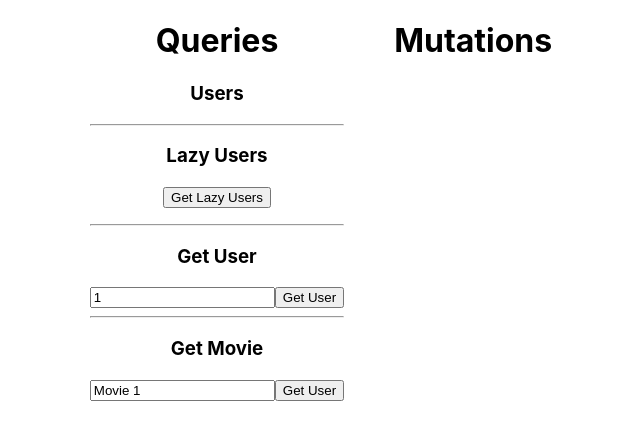
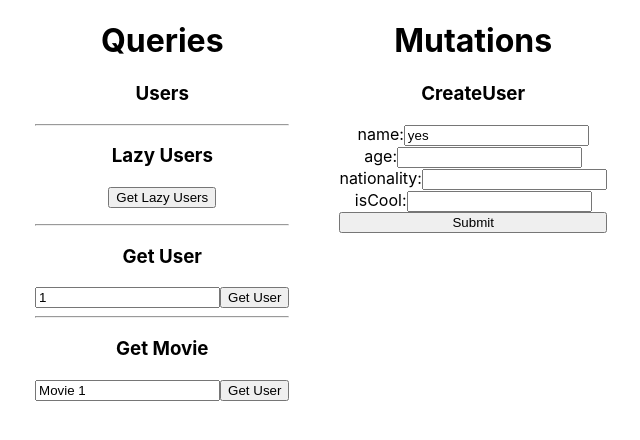
Before and after one commit to Sam-McCathie/gql, a React (Create React App) app in the folder client/: page / in a window 1280 px wide. Shown: the top 440 px of the page, without its empty margins (319-959 px from the left). Built offline with nearby package versions, Linux system fonts and the light colour scheme; no server answers.

Commit message:
mutations wip

```diff
--- a/client/src/App.js
+++ b/client/src/App.js
@@ -4,6 +4,7 @@ import DisplayUsers from './components/DisplayUsers';
 import LazyUsers from './components/LazyUsers';
 import GetUser from './components/GetUser';
 import GetMovie from './components/GetMovie';
+import CreateUser from './components/CreateUser';
 
 function App() {
   const client = new ApolloClient({
@@ -26,6 +27,7 @@ function App() {
         </div>
         <div style={{marginLeft: '50px'}}>
           <h1>Mutations</h1>
+          <CreateUser />
         </div>
       </div>
     </ApolloProvider>
--- /dev/null
+++ b/client/src/components/CreateUser.js
@@ -0,0 +1,50 @@
+import React, {useState} from 'react';
+
+const CreateUser = () => {
+  const [user, setUser] = useState({
+    name: 'yes',
+    age: null,
+    nationality: null,
+    isCool: null,
+  });
+
+  const handleChange = e => {
+    const {name, value} = e.target;
+    setUser(prev => {
+      return {
+        ...prev,
+        [name]: value,
+      };
+    });
+  };
+
+  return (
+    <div>
+      <h3>CreateUser</h3>
+      <form style={{display: 'flex', flexDirection: 'column'}}>
+        <label>
+          name:
+          <input type="text" name="name" value={user.name}></input>
+        </label>
+        <label>
+          age:
+          <input type="text" name="age" value={user.age}></input>
+        </label>
+        <label>
+          nationality:
+          <input
+            type="text"
+            name="nationality"
+            value={user.nationality}></input>
+        </label>
+        <label>
+          isCool:
+          <input type="text" name="isCool" value={user.isCool}></input>
+        </label>
+        <input type="submit"></input>
+      </form>
+    </div>
+  );
+};
+
+export default CreateUser;
```
